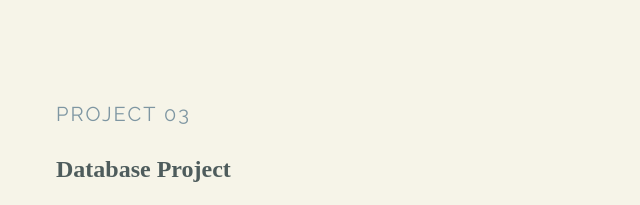
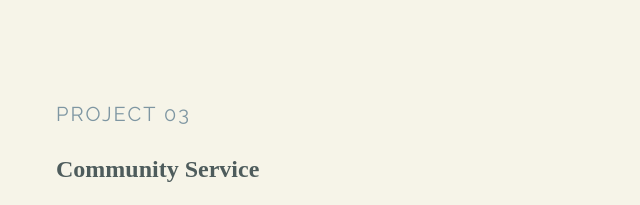
Before and after one commit to qyeen255/Website-Portfolio, a plain HTML site: page projects.html in a window 1280 px wide. Shown: the part 1556-1761 px from the top of the page, 542-1182 px from the left. Drawn offline with Linux system fonts and the light colour scheme; a web font is replaced by a local one.

Commit message:
Update projects.html

```diff
--- a/projects.html
+++ b/projects.html
@@ -86,7 +86,7 @@
 
             <div class="project-content">
                 <p>PROJECT 03</p>
-                <h2>Database Project</h2>
+                <h2>Community Service</h2>
                 <div class="project-tags">
                     <span>Canva</span>
                 </div>
```
